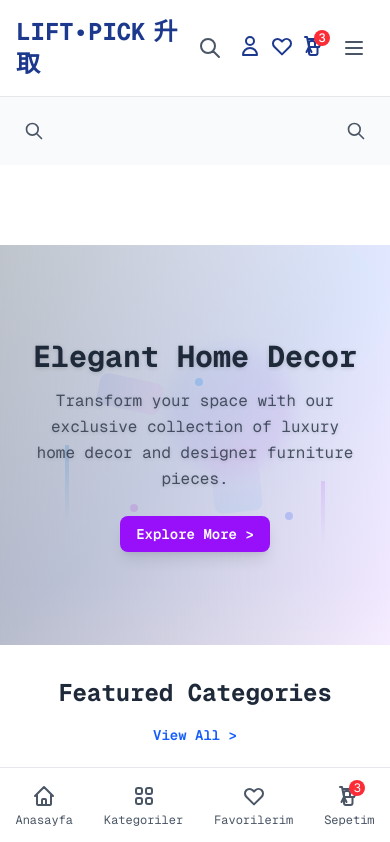
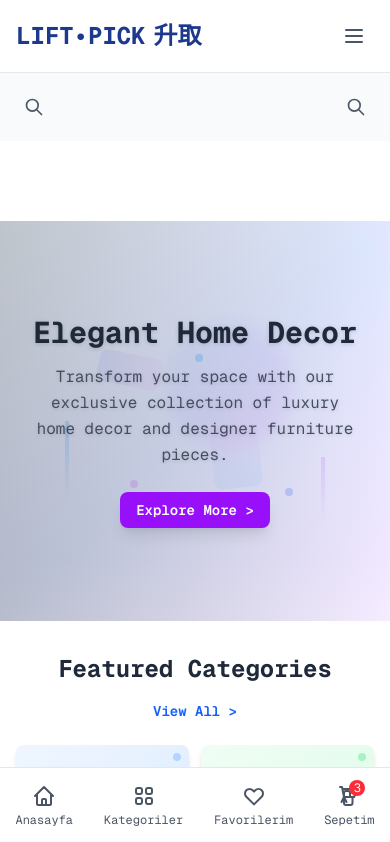
Before and after one commit to sabo64053-pixel/l-ftproje, a Next.js app: page / in a window 390 px wide. Shown: the top 842 px of the page. Built offline with nearby package versions, Linux system fonts and the light colour scheme.

Commit message:
Fix empty space issue: adjust padding and z-index for better mobile layout

```diff
--- a/components/Home.js
+++ b/components/Home.js
@@ -4,7 +4,7 @@ import Image from 'next/image';
 
 const Home = () => {
   return (
-    <main className="pb-24 md:pb-0">
+    <main className="pb-16 md:pb-0">
       {/* Hero Section - Responsive height and layout */}
       <section className="relative h-[400px] sm:h-[450px] md:h-[500px] flex items-center overflow-hidden">
         {/* Background Image - Figma Design */}
--- a/components/Navbar.js
+++ b/components/Navbar.js
@@ -73,43 +73,6 @@ const Navbar = () => {
 
             {/* User Actions */}
             <div className="flex items-center space-x-2 sm:space-x-4 lg:space-x-8">
-              {/* Search Button - Mobile/Tablet */}
-              <button
-                onClick={() => setIsSearchOpen(!isSearchOpen)}
-                className="lg:hidden p-2 text-gray-600 hover:text-gray-900"
-              >
-                <svg className="w-6 h-6" fill="none" stroke="currentColor" viewBox="0 0 24 24">
-                  <path strokeLinecap="round" strokeLinejoin="round" strokeWidth={2} d="M21 21l-6-6m2-5a7 7 0 11-14 0 7 7 0 0114 0z" />
-                </svg>
-              </button>
-
-              <Link href="/profile" className="flex flex-col items-center text-blue-900 hover:text-blue-700 transition-colors">
-                <svg className="w-6 h-6 sm:w-7 sm:h-7 mb-1 sm:mb-2" fill="none" stroke="currentColor" viewBox="0 0 24 24">
-                  <path strokeLinecap="round" strokeLinejoin="round" strokeWidth={2} d="M16 7a4 4 0 11-8 0 4 4 0 018 0zM12 14a7 7 0 00-7 7h14a7 7 0 00-7-7z" />
-                </svg>
-                <span className="text-xs sm:text-sm font-medium hidden sm:block">Account</span>
-              </Link>
-
-              <Link href="/favorites" className="flex flex-col items-center text-blue-900 hover:text-blue-700 transition-colors">
-                <svg className="w-6 h-6 sm:w-7 sm:h-7 mb-1 sm:mb-2" fill="none" stroke="currentColor" viewBox="0 0 24 24">
-                  <path strokeLinecap="round" strokeLinejoin="round" strokeWidth={2} d="M4.318 6.318a4.5 4.5 0 000 6.364L12 20.364l7.682-7.682a4.5 4.5 0 00-6.364-6.364L12 7.636l-1.318-1.318a4.5 4.5 0 00-6.364 0z" />
-                </svg>
-                <span className="text-xs sm:text-sm font-medium hidden sm:block">Favorites</span>
-              </Link>
-
-              <Link href="/cart" className="flex flex-col items-center text-blue-900 hover:text-blue-700 transition-colors">
-                <div className="relative">
-                  <svg className="w-6 h-6 sm:w-7 sm:h-7 mb-1 sm:mb-2" fill="none" stroke="currentColor" viewBox="0 0 24 24">
-                    <path strokeLinecap="round" strokeLinejoin="round" strokeWidth={2} d="M3 3h2l.4 2M7 13h10l4-8H5.4m0 0L7 13m0 0l-2.5 5M7 13l2.5 5m6-5v6a2 2 0 01-2 2H9a2 2 0 01-2-2v-6m6 0V9a2 2 0 00-2-2H9a2 2 0 00-2 2v4.01" />
-                  </svg>
-                  <span className="absolute -top-1 -right-1 bg-red-500 text-white text-xs rounded-full h-4 w-4 sm:h-5 sm:w-5 flex items-center justify-center font-medium">
-                    3
-                  </span>
-                </div>
-
-                <span className="text-xs sm:text-sm font-medium hidden sm:block">Cart (3)</span>
-              </Link>
-
               {/* Mobile Menu Button */}
               <button
                 onClick={() => setIsMobileMenuOpen(!isMobileMenuOpen)}
@@ -365,7 +328,7 @@ const Navbar = () => {
       <div className="md:hidden pb-20"></div>
 
       {/* Bottom Navigation Bar - Mobile Only */}
-      <div className={`md:hidden fixed bottom-0 left-0 right-0 bg-white border-t border-gray-200 transition-transform duration-300 z-50 ${isMobileMenuOpen ? 'translate-x-full' : 'translate-x-0'}`}>
+      <div className={`md:hidden fixed bottom-0 left-0 right-0 bg-white border-t border-gray-200 transition-transform duration-300 z-40 ${isMobileMenuOpen ? 'translate-x-full' : 'translate-x-0'}`}>
         <div className="flex items-center justify-around py-2">
           {/* Anasayfa */}
           <Link href="/" className="flex flex-col items-center py-2 px-3 rounded-lg transition-colors">
--- a/styles/globals.css
+++ b/styles/globals.css
@@ -28,6 +28,6 @@ body {
 /* Mobile bottom navigation bar spacing */
 @media (max-width: 768px) {
   body {
-    padding-bottom: 6rem;
+    padding-bottom: 4rem;
   }
 }
```
